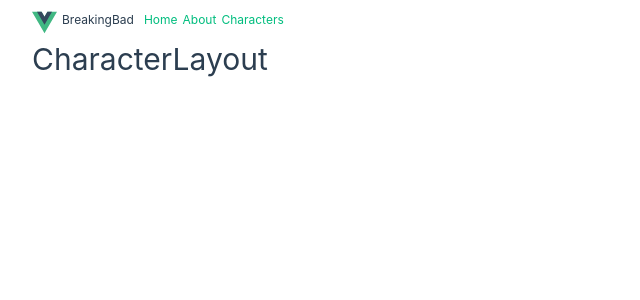
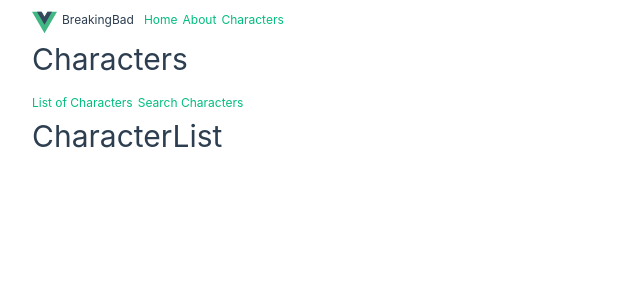
Before and after one commit to jesusbolivar94/breakingbadvueudemy, a Vue app: page /characters/list in a window 1280 px wide. Shown: the top 300 px of the page, without its empty margins (0-640 px from the left). Built offline with nearby package versions, Linux system fonts and the light colour scheme.

Commit message:
Adds a second navbar to the menu for children routes.

```diff
--- a/src/characters/layouts/CharacterLayout.vue
+++ b/src/characters/layouts/CharacterLayout.vue
@@ -1,11 +1,28 @@
 <script setup lang="ts">
+import {RouterView} from "vue-router"
+import NavBar from "@/shared/components/NavBar.vue"
+import type {RouterLink} from "@/router/link-routes"
+import {charactersRoute} from "@/characters/router"
+
+const routeLinks: RouterLink[] = charactersRoute.children!
+    .filter( router => (router.props as { visible: boolean }).visible  )
+    .map( route => {
+        return {
+            name: route.name as string,
+            path: route.path,
+            title: (route.props as { title:string, visible: boolean }).title
+        }
+    } )
 
 </script>
 
 <template>
-    <div>
-        <h1>CharacterLayout</h1>
-    </div>
+    <h1>Characters</h1>
+    <!-- Navbar -->
+    <NavBar :show-icon="false" :links="routeLinks" />
+
+    <!-- Routerview + Suspense -->
+    <RouterView/>
 </template>
 
 <style scoped>
--- a/src/characters/router/index.ts
+++ b/src/characters/router/index.ts
@@ -10,8 +10,23 @@
     redirect: '/characters/list',
     component: CharacterLayout,
     children: [
-        { path: 'by/id', name: 'character-id', component: CharacterId },
-        { path: 'list', name: 'character-list', component: CharacterList },
-        { path: 'search', name: 'character-search', component: CharacterSearch },
+        {
+            path: 'by/id',
+            name: 'character-id',
+            props: { title: 'Characters per Id', visible: false, },
+            component: CharacterId
+        },
+        {
+            path: 'list',
+            name: 'character-list',
+            props: { title: 'List of Characters', visible: true, },
+            component: CharacterList
+        },
+        {
+            path: 'search',
+            name: 'character-search',
+            props: { title: 'Search Characters', visible: true, },
+            component: CharacterSearch
+        },
     ]
 }
--- a/src/shared/components/NavBar.vue
+++ b/src/shared/components/NavBar.vue
@@ -2,17 +2,21 @@
     import type {RouterLink} from "@/router/link-routes";
 
     interface Props {
-        title: string,
-        links: RouterLink[]
+        title?: string,
+        links: RouterLink[],
+        showIcon?: boolean
     }
 
-    const props = defineProps<Props>()
+    const props = withDefaults(defineProps<Props>(), {
+        showIcon: true,
+        links: () => [],
+    })
 </script>
 
 <template>
     <nav>
-        <img src="@/assets/logo.svg" alt="Vue Logo" height="25" width="25" />
-        <span>{{  props.title }}</span>
+        <img v-if="props.showIcon" src="@/assets/logo.svg" alt="Vue Logo" height="25" width="25" />
+        <span v-if="props.title">{{  props.title }}</span>
 
         <RouterLink v-for="link of props.links" :to="link.path" :key="link.path">{{ link.title }}</RouterLink>
     </nav>
```
